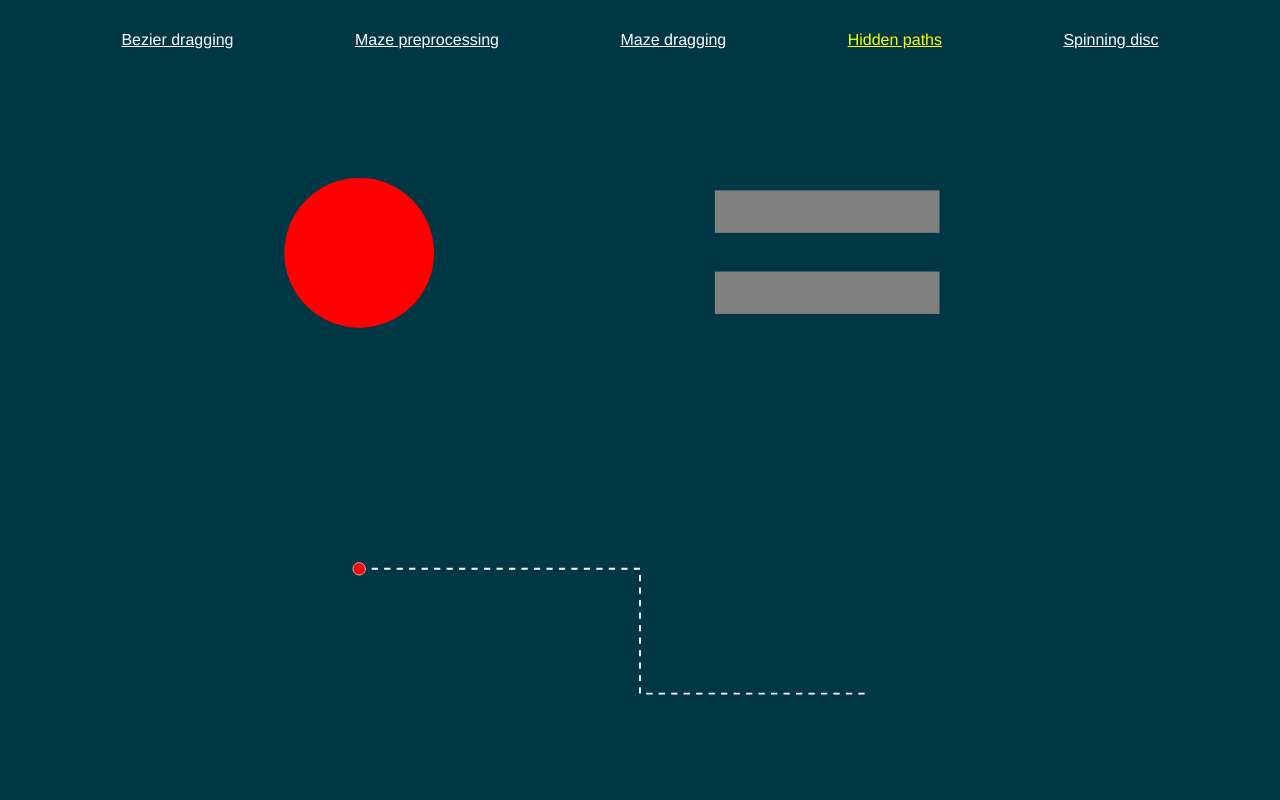
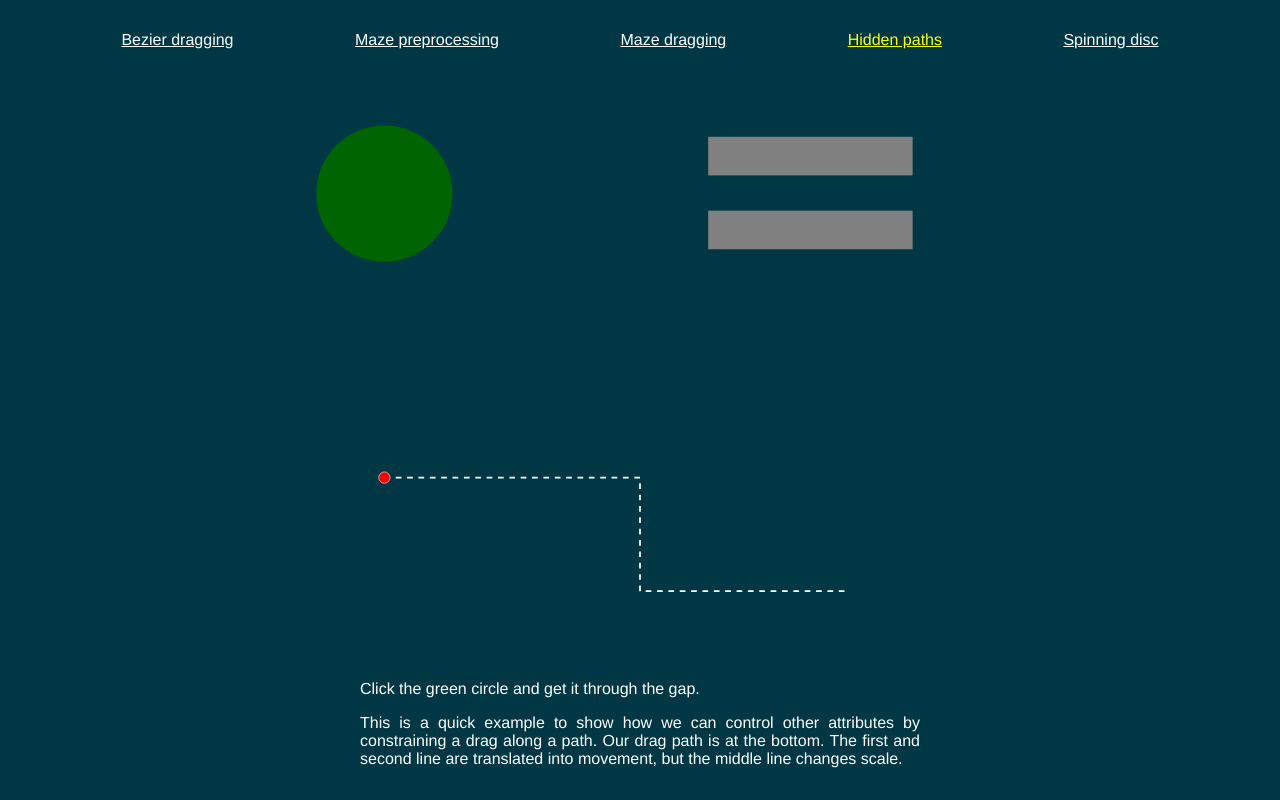
Before and after one commit to slothtopus/monorail, a Vue app: page /#/hidden in a window 1280 px wide. Built offline with nearby package versions, Linux system fonts and the light colour scheme.

Commit message:
add hidden paths example

```diff
--- a/src/components/HiddenPathsExample.vue
+++ b/src/components/HiddenPathsExample.vue
@@ -1,8 +1,6 @@
 <template>
   <div class="container">
     <svg
-      width="100%"
-      height="50%"
       viewBox="0 0 1000 500"
       version="1.1"
       xmlns="http://www.w3.org/2000/svg"
@@ -13,8 +11,6 @@
     </svg>
 
     <svg
-      width="100%"
-      height="50%"
       viewBox="0 0 1000 500"
       version="1.1"
       xmlns="http://www.w3.org/2000/svg"
@@ -188,7 +184,7 @@ export default {
         )
         circleElem.setAttribute('r', 120)
         circleElem.setAttribute('stroke', 'none')
-        circleElem.setAttribute('fill', 'red')
+        circleElem.setAttribute('fill', 'darkgreen')
         circleElem.id = 'controlCircle'
         circleElem.addEventListener(
           'mousedown',
@@ -258,13 +254,9 @@ export default {
 .container {
   width: 100%;
   height: 100%;
-  /*display: inline-flex;*/
-  justify-content: center;
-  align-items: center;
+  display: flex;
   flex-direction: column;
-  position: relative;
-  box-sizing: border-box;
-  padding: 3rem;
+  overflow: hidden;
 }
 </style>
 
@@ -274,7 +266,7 @@ export default {
 }
 
 #controlCircle:hover {
-  filter: brightness(2);
+  filter: brightness(1.25);
 }
 
 #controlCircle.selected {
--- a/src/router/index.js
+++ b/src/router/index.js
@@ -4,7 +4,8 @@ import { createRouter, createWebHashHistory } from 'vue-router'
 import MazePreprocess from '@/views/MazePreprocess.vue'
 //import MazeDragExample from '@/components/MazeDragExample.vue'
 import MazeDrag from '@/views/MazeDrag.vue'
-import HiddenPathsExample from '@/components/HiddenPathsExample.vue'
+//import HiddenPathsExample from '@/components/HiddenPathsExample.vue'
+import HiddenPaths from '@/views/HiddenPaths.vue'
 import SpinningDiscExample from '@/components/SpinningDiscExample.vue'
 import BezierDrag from '@/views/BezierDrag.vue'
 
@@ -21,8 +22,8 @@ const routes = [
   },
   {
     path: '/hidden',
-    name: 'HiddenPathsExample',
-    component: HiddenPathsExample,
+    name: 'HiddenPaths',
+    component: HiddenPaths,
   },
   {
     path: '/disc',
--- /dev/null
+++ b/src/views/HiddenPaths.vue
@@ -0,0 +1,24 @@
+<template>
+  <ExampleTemplate>
+    <HiddenPathsExample />
+    <template v-slot:instructions>
+      <p>Click the green circle and get it through the gap.</p>
+      <p>
+        This is a quick example to show how we can control other attributes by
+        constraining a drag along a path. Our drag path is at the bottom. The
+        first and second line are translated into movement, but the middle line
+        changes scale.
+      </p>
+    </template>
+  </ExampleTemplate>
+</template>
+
+<script>
+import HiddenPathsExample from '@/components/HiddenPathsExample.vue'
+import ExampleTemplate from './ExampleTemplate.vue'
+export default {
+  components: { ExampleTemplate, HiddenPathsExample },
+}
+</script>
+
+<style scoped></style>
```
